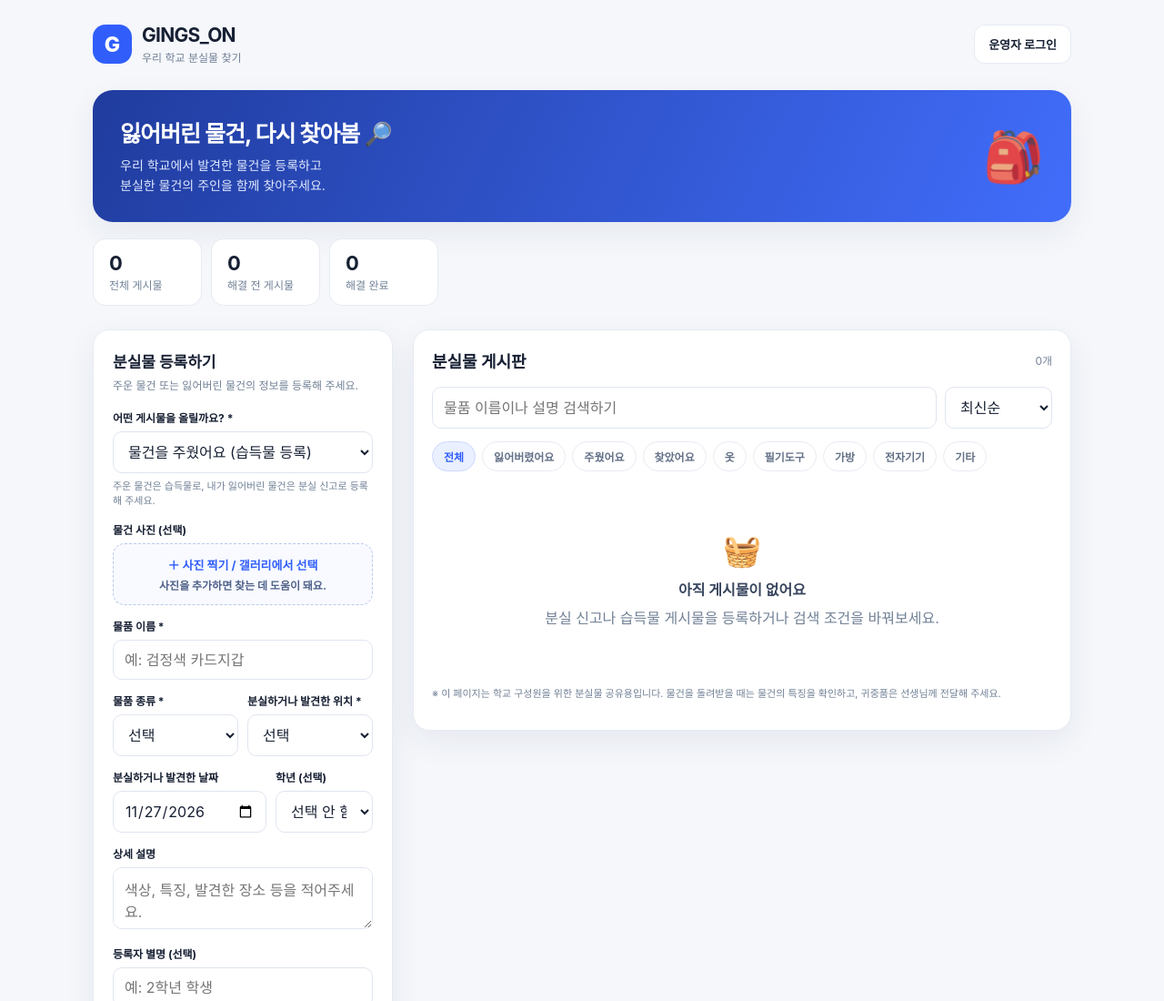
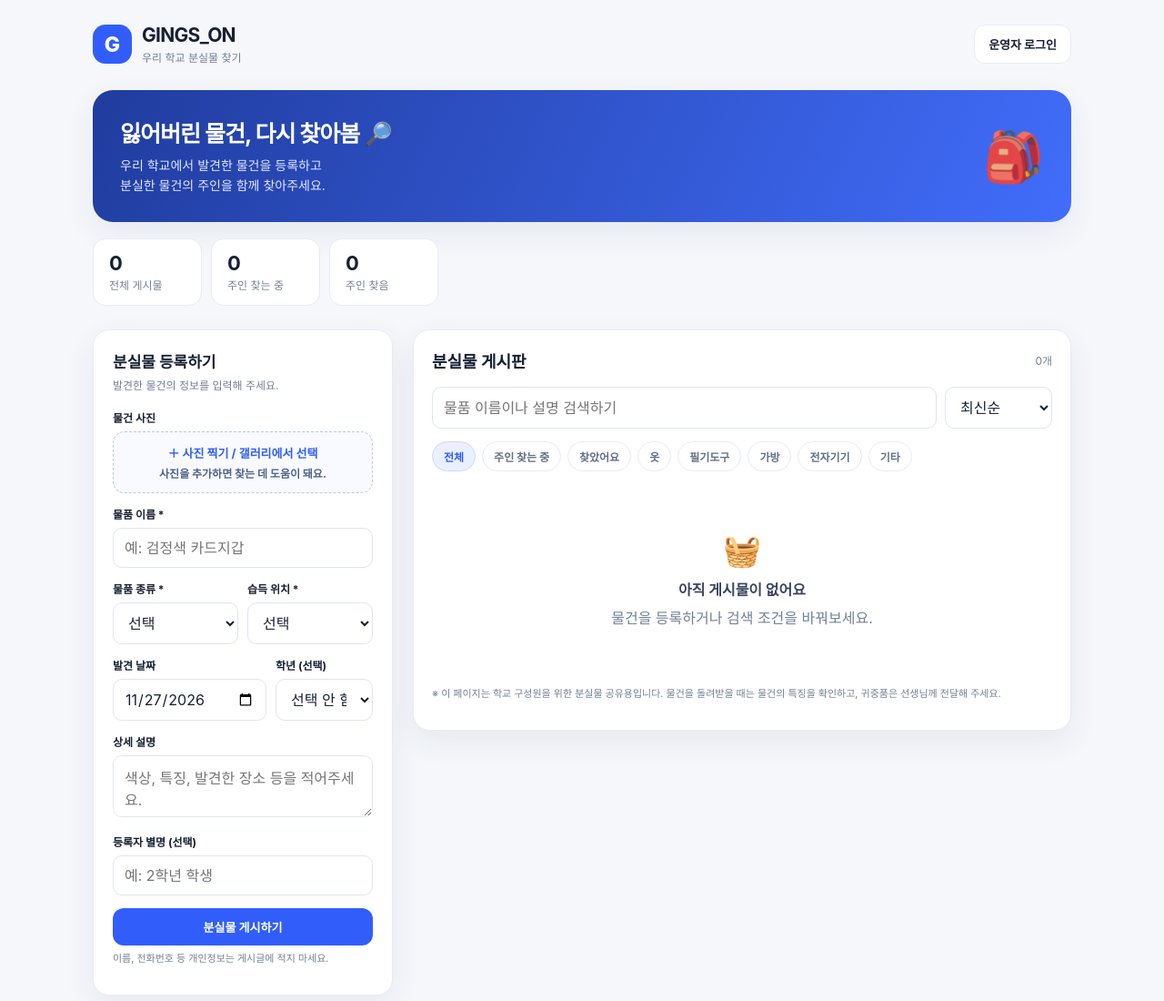
Before and after one commit to gkdma/GINGS_ON, a plain HTML site: page index.html in a window 1280 px wide. Shown: the top 1100 px of the page at 91% size. Drawn offline with Linux system fonts and the light colour scheme.

Commit message:
Add files via upload

```diff
--- a/index.html
+++ b/index.html
@@ -21,22 +21,21 @@
   <section class="hero"><div><h2>잃어버린 물건, 다시 찾아봄 🔎</h2><p>우리 학교에서 발견한 물건을 등록하고<br>분실한 물건의 주인을 함께 찾아주세요.</p></div><div class="hero-mark">🎒</div></section>
   <section class="stats">
     <div class="stat"><b id="totalCount">0</b><span>전체 게시물</span></div>
-    <div class="stat"><b id="lostCount">0</b><span>해결 전 게시물</span></div>
-    <div class="stat"><b id="foundCount">0</b><span>해결 완료</span></div>
+    <div class="stat"><b id="lostCount">0</b><span>주인 찾는 중</span></div>
+    <div class="stat"><b id="foundCount">0</b><span>주인 찾음</span></div>
   </section>
   <main class="layout">
     <aside class="panel">
-      <h3>분실물 등록하기</h3><p class="sub">주운 물건 또는 잃어버린 물건의 정보를 등록해 주세요.</p>
+      <h3>분실물 등록하기</h3><p class="sub">발견한 물건의 정보를 입력해 주세요.</p>
       <form id="postForm">
-        <div class="field"><label for="reportType">어떤 게시물을 올릴까요? *</label><select id="reportType" required><option value="found">물건을 주웠어요 (습득물 등록)</option><option value="lost">물건을 잃어버렸어요 (분실 신고)</option></select><p class="hint">주운 물건은 습득물로, 내가 잃어버린 물건은 분실 신고로 등록해 주세요.</p></div>
-        <div class="field"><label for="photo">물건 사진 (선택)</label><label class="upload" for="photo"><strong>＋ 사진 찍기 / 갤러리에서 선택</strong>사진을 추가하면 찾는 데 도움이 돼요.<input id="photo" type="file" accept="image/*" capture="environment"></label><img id="preview" class="preview" alt="업로드 사진 미리보기"></div>
+        <div class="field"><label for="photo">물건 사진</label><label class="upload" for="photo"><strong>＋ 사진 찍기 / 갤러리에서 선택</strong>사진을 추가하면 찾는 데 도움이 돼요.<input id="photo" type="file" accept="image/*" capture="environment"></label><img id="preview" class="preview" alt="업로드 사진 미리보기"></div>
         <div class="field"><label for="itemName">물품 이름 *</label><input id="itemName" required maxlength="40" placeholder="예: 검정색 카드지갑"></div>
         <div class="two">
           <div class="field"><label for="category">물품 종류 *</label><select id="category" required><option value="">선택</option><option>옷</option><option>필기도구</option><option>가방</option><option>전자기기</option><option>카드·지갑</option><option>책·학습용품</option><option>물병·텀블러</option><option>악세서리</option><option>기타</option></select></div>
-          <div class="field"><label for="where">분실하거나 발견한 위치 *</label><select id="where" required><option value="">선택</option><option>운동장</option><option>교실</option><option>본관</option><option>신관 교실</option><option>급식실</option><option>도서관</option><option>체육관</option><option>복도·계단</option><option>화장실</option><option>기타</option></select></div>
+          <div class="field"><label for="where">습득 위치 *</label><select id="where" required><option value="">선택</option><option>운동장</option><option>교실</option><option>본관</option><option>신관 교실</option><option>급식실</option><option>도서관</option><option>체육관</option><option>복도·계단</option><option>화장실</option><option>기타</option></select></div>
         </div>
         <div class="two">
-          <div class="field"><label for="when">분실하거나 발견한 날짜</label><input id="when" type="date"></div>
+          <div class="field"><label for="when">발견 날짜</label><input id="when" type="date"></div>
           <div class="field"><label for="grade">학년 (선택)</label><select id="grade"><option value="">선택 안 함</option><option>1학년</option><option>2학년</option><option>3학년</option></select></div>
         </div>
         <div class="field"><label for="detail">상세 설명</label><textarea id="detail" maxlength="180" placeholder="색상, 특징, 발견한 장소 등을 적어주세요."></textarea></div>
@@ -49,7 +48,7 @@
       <div class="list-head"><h3>분실물 게시판</h3><span class="count" id="resultCount">0개</span></div>
       <div class="admin-state" id="adminState">운영자 모드입니다. 게시글을 삭제할 수 있어요.</div>
       <div class="tools"><input class="search" id="search" placeholder="물품 이름이나 설명 검색하기"><select class="search" id="sort" style="max-width:118px;flex:0 0 118px"><option value="new">최신순</option><option value="old">오래된순</option></select></div>
-      <div class="filters" id="filters"><button class="chip active" data-filter="all">전체</button><button class="chip" data-filter="lost">잃어버렸어요</button><button class="chip" data-filter="found">주웠어요</button><button class="chip" data-filter="resolved">찾았어요</button><button class="chip" data-filter="옷">옷</button><button class="chip" data-filter="필기도구">필기도구</button><button class="chip" data-filter="가방">가방</button><button class="chip" data-filter="전자기기">전자기기</button><button class="chip" data-filter="기타">기타</button></div>
+      <div class="filters" id="filters"><button class="chip active" data-filter="all">전체</button><button class="chip" data-filter="open">주인 찾는 중</button><button class="chip" data-filter="found">찾았어요</button><button class="chip" data-filter="옷">옷</button><button class="chip" data-filter="필기도구">필기도구</button><button class="chip" data-filter="가방">가방</button><button class="chip" data-filter="전자기기">전자기기</button><button class="chip" data-filter="기타">기타</button></div>
       <div class="cards" id="cards"></div>
       <p class="notice">※ 이 페이지는 학교 구성원을 위한 분실물 공유용입니다. 물건을 돌려받을 때는 물건의 특징을 확인하고, 귀중품은 선생님께 전달해 주세요.</p>
     </section>
@@ -80,15 +79,15 @@ function toast(msg){$("toast").textContent=msg;$("toast").style.display="block";
 function updateStats(){$("totalCount").textContent=posts.length;$("foundCount").textContent=posts.filter(p=>p.found).length;$("lostCount").textContent=posts.filter(p=>!p.found).length}
 function render(){
  updateStats(); const q=$("search").value.trim().toLowerCase(), sort=$("sort").value;
- let arr=posts.filter(p=>{const type=p.reportType||"found";const matches=activeFilter==="all"||(activeFilter==="lost"&&type==="lost"&&!p.found)||(activeFilter==="found"&&type==="found"&&!p.found)||(activeFilter==="resolved"&&p.found)||p.category===activeFilter;return matches&&(!q||[p.name,p.category,p.where,p.detail,p.grade].join(" ").toLowerCase().includes(q));});
+ let arr=posts.filter(p=>(activeFilter==="all"||(activeFilter==="open"&&!p.found)||(activeFilter==="found"&&p.found)||p.category===activeFilter)&&(!q||[p.name,p.category,p.where,p.detail,p.grade].join(" ").toLowerCase().includes(q)));
  arr.sort((a,b)=>sort==="new"?b.created-a.created:a.created-b.created); $("resultCount").textContent=arr.length+"개";
  $("cards").innerHTML=arr.length?arr.map(p=>`<article class="item">
  <div class="photo">${p.photo?`<img src="${p.photo}" alt="${esc(p.name)} 사진">`:"📦"}</div>
- <div class="item-body"><div class="item-top"><span class="tag ${p.found?"found":""}">${p.found?"✓ 찾았어요":((p.reportType||"found")==="lost"?"잃어버렸어요":"주웠어요")}</span><span class="tag">${esc(p.category)}</span></div>
+ <div class="item-body"><div class="item-top"><span class="tag ${p.found?"found":""}">${p.found?"✓ 주인 찾음":"주인 찾는 중"}</span><span class="tag">${esc(p.category)}</span></div>
  <h4>${esc(p.name)}</h4><div class="meta">📍 ${esc(p.where)}　·　${esc(p.date||"날짜 미입력")}<br>👤 ${esc(p.grade||"학년 미입력")} ${esc(p.poster||"익명")}</div>
  ${p.detail?`<p class="desc">${esc(p.detail)}</p>`:""}
- <div class="item-actions">${!p.found?`<button class="found-btn" onclick="markFound('${p.id}')">해결됐어요</button>`:`<button onclick="markLost('${p.id}')">다시 진행 중</button>`}${isAdmin?`<button class="delete-btn" onclick="deletePost('${p.id}')">삭제</button>`:""}</div>
- </div></article>`).join(""):`<div class="empty"><div style="font-size:34px;margin-bottom:10px">🧺</div><b>아직 게시물이 없어요</b>분실 신고나 습득물 게시물을 등록하거나 검색 조건을 바꿔보세요.</div>`;
+ <div class="item-actions">${!p.found?`<button class="found-btn" onclick="markFound('${p.id}')">찾았어요</button>`:`<button onclick="markLost('${p.id}')">다시 찾는 중</button>`}${isAdmin?`<button class="delete-btn" onclick="deletePost('${p.id}')">삭제</button>`:""}</div>
+ </div></article>`).join(""):`<div class="empty"><div style="font-size:34px;margin-bottom:10px">🧺</div><b>아직 게시물이 없어요</b>물건을 등록하거나 검색 조건을 바꿔보세요.</div>`;
  $("adminState").style.display=isAdmin?"block":"none";$("adminBtn").style.display=isAdmin?"none":"inline-block";$("logoutBtn").style.display=isAdmin?"inline-block":"none";
 }
 window.markFound=id=>{const p=posts.find(x=>x.id===id);if(p){p.found=true;save();render();toast("찾았어요로 분류했어요!")}};
@@ -96,7 +95,7 @@ window.markLost=id=>{const p=posts.find(x=>x.id===id);if(p){p.found=false;save()
 window.deletePost=id=>{if(!isAdmin)return;if(confirm("이 게시글을 삭제할까요? 삭제한 게시글은 복구할 수 없어요.")){posts=posts.filter(p=>p.id!==id);save();render();toast("게시글을 삭제했어요.")}};
 $("photo").addEventListener("change",e=>{const f=e.target.files[0];if(!f)return;if(!f.type.startsWith("image/")){toast("이미지 파일만 올릴 수 있어요.");return}if(f.size>3*1024*1024){toast("사진은 3MB 이하로 선택해 주세요.");e.target.value="";return}const r=new FileReader();r.onload=()=>{photoData=r.result;$("preview").src=photoData;$("preview").style.display="block"};r.readAsDataURL(f)});
 $("when").value=new Date().toISOString().slice(0,10);
-$("postForm").addEventListener("submit",e=>{e.preventDefault();const p={id:crypto.randomUUID?crypto.randomUUID():String(Date.now()),reportType:$("reportType").value,name:$("itemName").value.trim(),category:$("category").value,where:$("where").value,date:$("when").value,grade:$("grade").value,detail:$("detail").value.trim(),poster:$("poster").value.trim()||"익명",photo:photoData,found:false,created:Date.now()};if(!p.name||!p.category||!p.where)return;posts.unshift(p);save();e.target.reset();$("when").value=new Date().toISOString().slice(0,10);photoData="";$("preview").style.display="none";render();toast("분실물을 게시했어요!")});
+$("postForm").addEventListener("submit",e=>{e.preventDefault();const p={id:crypto.randomUUID?crypto.randomUUID():String(Date.now()),name:$("itemName").value.trim(),category:$("category").value,where:$("where").value,date:$("when").value,grade:$("grade").value,detail:$("detail").value.trim(),poster:$("poster").value.trim()||"익명",photo:photoData,found:false,created:Date.now()};if(!p.name||!p.category||!p.where)return;posts.unshift(p);save();e.target.reset();$("when").value=new Date().toISOString().slice(0,10);photoData="";$("preview").style.display="none";render();toast("분실물을 게시했어요!")});
 $("filters").addEventListener("click",e=>{const b=e.target.closest("button[data-filter]");if(!b)return;activeFilter=b.dataset.filter;document.querySelectorAll(".chip").forEach(x=>x.classList.toggle("active",x===b));render()});
 $("search").addEventListener("input",render);$("sort").addEventListener("change",render);
 $("adminBtn").onclick=()=>$("loginModal").style.display="flex";$("closeModal").onclick=()=>$("loginModal").style.display="none";
```
